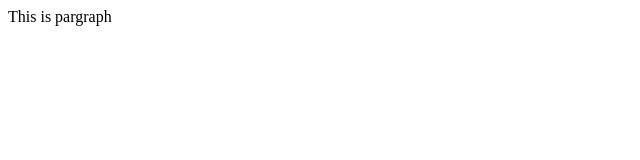
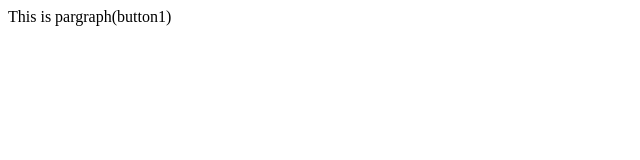
Before and after one commit to narendharjakka/localrepo, a plain HTML site: page index.html in a window 1280 px wide. Shown: the full height of the page, 0-640 px from the left. Drawn offline with Linux system fonts and the light colour scheme.

Commit message:
button1 in main

```diff
--- a/index.html
+++ b/index.html
@@ -1 +1 @@
-<p>This is pargraph</p>
+<p>This is pargraph(button1)</p>
```
